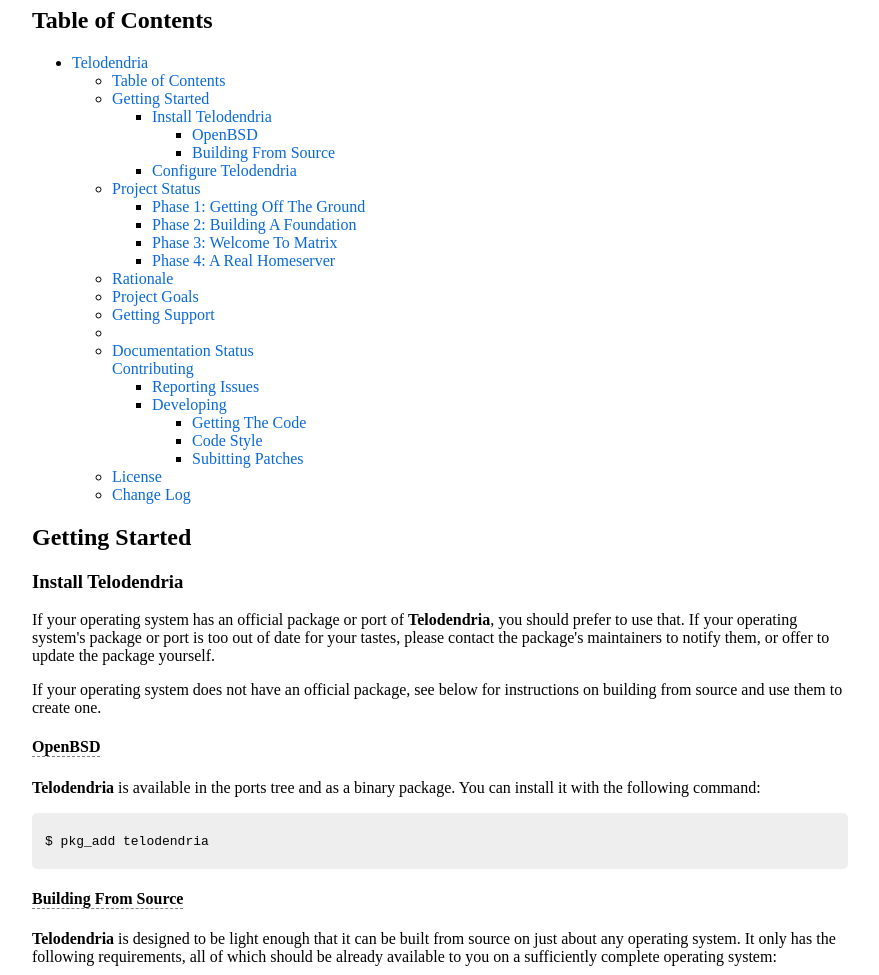
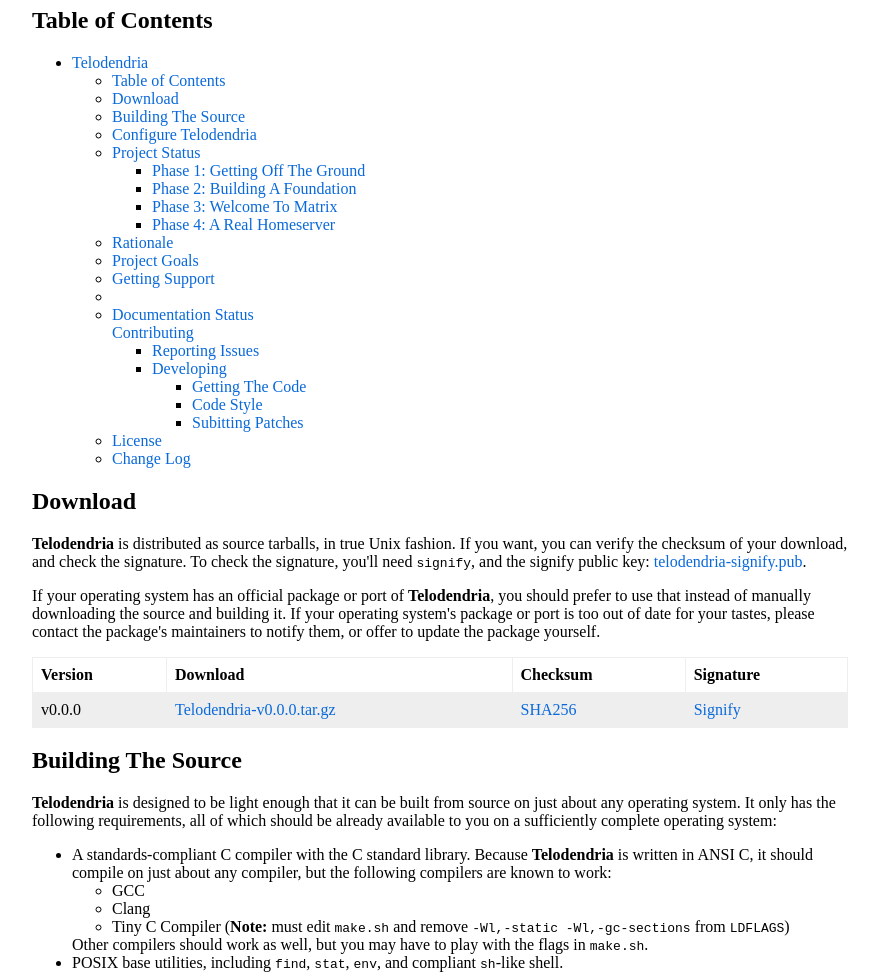
Before and after one commit to Telodendria/Telodendria, a plain HTML site: page Telodendria.html in a window 1280 px wide. Shown: the part 680-1655 px from the top of the page, without its empty margins (200-1079 px from the left). Drawn offline with Linux system fonts and the light colour scheme.

Commit message:
Add some downloading information to the main page.

```diff
--- a/Telodendria.html
+++ b/Telodendria.html
@@ -12,7 +12,7 @@
     content="Telodendria | A Matrix Homeserver written in ANSI C.">
 <meta property="og:type" content="website">
 <meta property="og:url"
-    content="https://bancino.net/pub/telodendria/telodendria.html">
+    content="https://bancino.net/pub/telodendria">
 <meta property="og:description"
     content="Telodendria, a Matrix homeserver written in ANSI C.">
 
@@ -116,18 +116,10 @@ Submit code patches to the <b>Telodendria</b> project.
 <a href="#telodendria">Telodendria</a>
 <ul>
 <li><a href="#table-of-contents">Table of Contents</a></li>
-<li>
-<a href="#getting-started">Getting Started</a>
-<ul>
-<li>
-<a href="#install">Install Telodendria</a>
-<ul>
-<li><a href="#openbsd">OpenBSD</a></li>
-<li><a href="#building-from-source">Building From Source</a></li>
-</ul>
+<li><a href="#download">Download</a></li>
+<li><a href="#building-the-source">Building The Source</a></li>
 </li>
 <li><a href="#configure">Configure Telodendria</a></li>
-</ul>
 </li>
 <li>
 <a href="#project-status">Project Status</a>
@@ -163,28 +155,50 @@ Submit code patches to the <b>Telodendria</b> project.
 </ul>
 </li>
 </ul>
-<h2 id="getting-started">Getting Started</h2>
-<h3 id="install">Install Telodendria</h3>
+<h2 id="download">Download</h2>
+<p>
+<b>Telodendria</b> is distributed as source tarballs, in true Unix
+fashion. If you want, you can verify the checksum of your download,
+and check the signature. To check the signature, you'll need
+<code>signify</code>, and the signify public key:
+<a href="/pub/telodendria/telodendria-signify.pub">
+telodendria-signify.pub</a>.
+</p>
 <p>
 If your operating system has an official package or port of
-<b>Telodendria</b>, you should prefer to use that. If your operating
-system's package or port is too out of date for your tastes, please
-contact the package's maintainers to notify them, or offer to update
-the package yourself.
+<b>Telodendria</b>, you should prefer to use that instead of manually
+downloading the source and building it. If your operating system's
+package or port is too out of date for your tastes, please contact
+the package's maintainers to notify them, or offer to update the
+package yourself.
 </p>
-<p>
-If your operating system does not have an official package, see below
-for instructions on building from source and use them to create one.
-</p>
-<h4 id="openbsd">OpenBSD</h4>
-<p>
-<b>Telodendria</b> is available in the ports tree and as a binary
-package. You can install it with the following command:
-</p>
-<div class="code">
-$ pkg_add telodendria
-</div>
-<h4 id="building-from-source">Building From Source</h4>
+<table>
+<tr>
+<th>Version</th>
+<th>Download</th>
+<th>Checksum</th>
+<th>Signature</th>
+</tr>
+<tr>
+<td>v0.0.0</td>
+<td>
+<a href="/pub/telodendria/v0.0.0/Telodendria-v0.0.0.tar.gz">
+Telodendria-v0.0.0.tar.gz
+</a>
+</td>
+<td>
+<a href="/pub/telodendria/v0.0.0/Telodendria-v0.0.0.tar.gz.sha256">
+SHA256
+</a>
+</td>
+<td>
+<a href="/pub/telodendria/v0.0.0/Telodendria-v0.0.0.tar.gz.sig">
+Signify
+</a>
+</td>
+</tr>
+</table>
+<h2 id="building-the-source">Building The Source</h4>
 <p>
 <b>Telodendria</b> is designed to be light enough that it can be built
 from source on just about any operating system. It only has the
@@ -226,7 +240,7 @@ aren't using OpenBSD's <code>httpd(8)</code>, you should find its
 configuration syntax simple enough to adequately demonstrate the proper
 configuration.
 </p>
-<h3 id="configure">Configure Telodendria</h3>
+<h2 id="configure">Configure Telodendria</h3>
 <p>
 Once you get <b>Telodendria</b> built and hooked into your web server,
 you will have to write a configuration file for it. The configuration
@@ -266,6 +280,7 @@ can get involved.
 <li><s>Implement a hash map</s></li>
 <li><s>Combine library code files</s></li>
 <li><s>Implement configuration file parsing using the hash map</s></li>
+<li><s>Base64 encoding/decoding with padded/unpadded support</s></li>
 <li>Implement a JSON library using the hash map and array</li>
 <li>Figure out how to write unit tests for array/hashmap/etc</li>
 <li>Implement a simple HTTP server</li>
@@ -434,9 +449,7 @@ the contribution workflow goes as smoothly as possible.
 </p>
 <h4 id="getting-the-code">Getting The Code</h4>
 <p>
-There are multiple ways to get the source code for <b>Telodendria</b>.
-You can download an official release tarball from
-<a href="https://bancino.net/pub/telodendria">here</a> if you would like,
+You can download an official release tarball if you would really like,
 but the preferred way is to check out the source code from CVS. This
 makes generating patches a lot easier. If you do not have CVS, consult
 your operating system's package repository to install it. CVS was the
```
